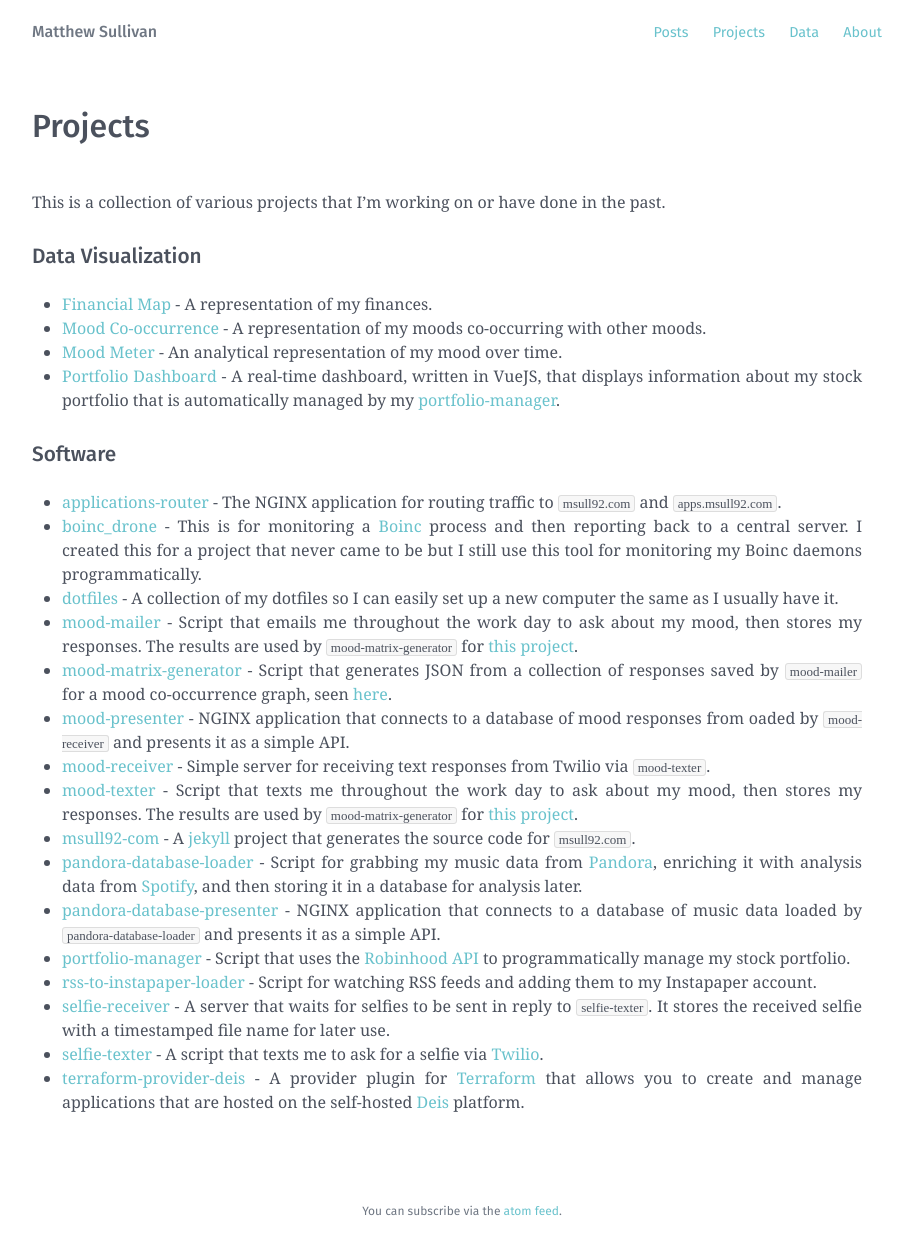
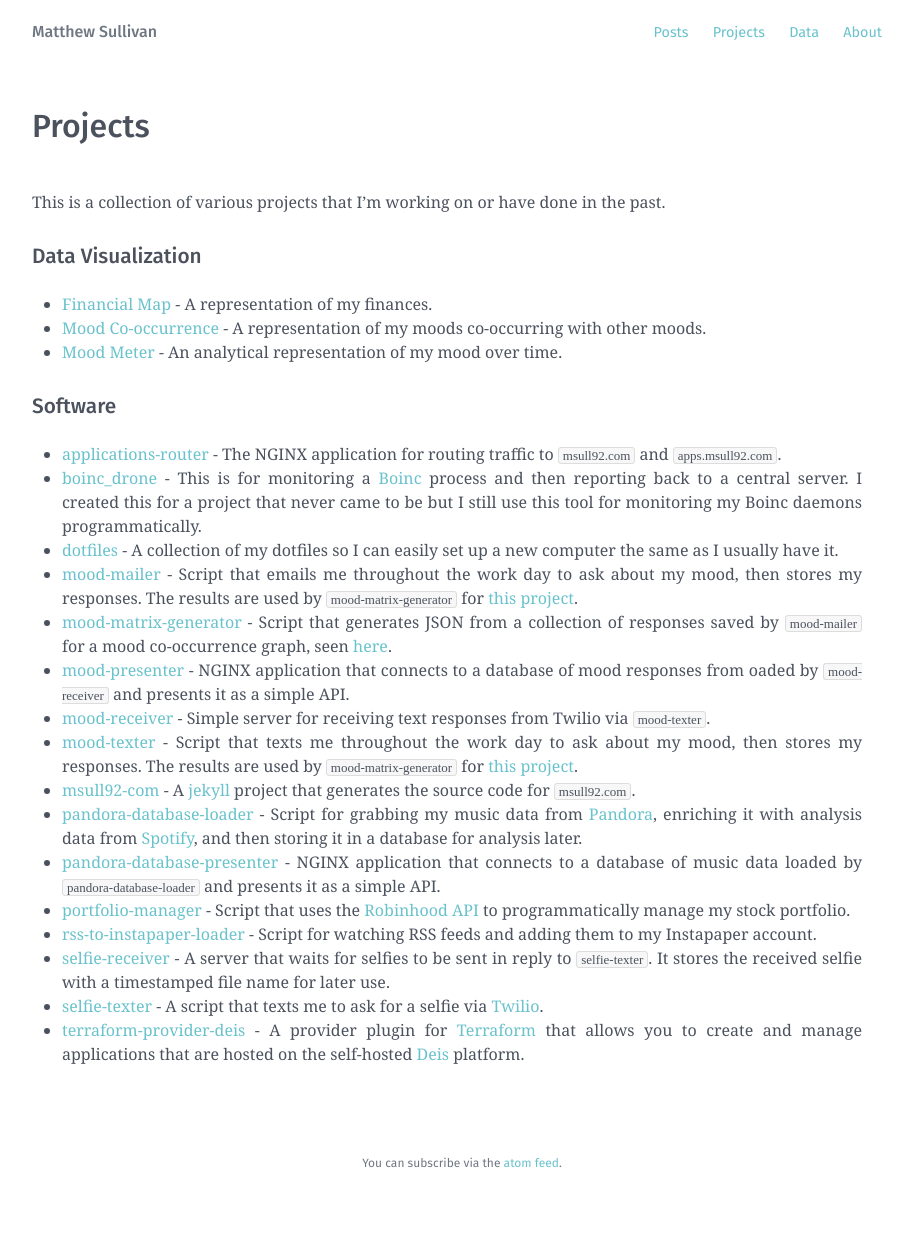
Before and after one commit to msull92/msull92-com, a Jekyll site: the page built from projects/index.md, in a window 1280 px wide. Shown: the whole page, without its empty margins (178-1091 px from the left). Built offline with Jekyll 4.4.1, drawn with Linux system fonts in a browser that asks for light colours; some web fonts are replaced; after the commit the page ends 1210 px from its top, so only the background shows below that.

Commit message:
Update index.md

```diff
--- a/projects/index.md
+++ b/projects/index.md
@@ -17,9 +17,6 @@ This is a collection of various projects that I'm working on or have done in the
   </li>
   <li class='project-listing'>
     <a class='title' href='mood_meter'>Mood Meter</a> - An analytical representation of my mood over time.
-  </li>
-  <li class='project-listing'>
-    <a class='title' href='https://apps.msull92.com/portfolio'>Portfolio Dashboard</a> - A real-time dashboard, written in VueJS, that displays information about my stock portfolio that is automatically managed by my <a class='title' href='https://github.com/msull92/portfolio-manager'>portfolio-manager</a>.
   </li>
 </ul>
 
```
